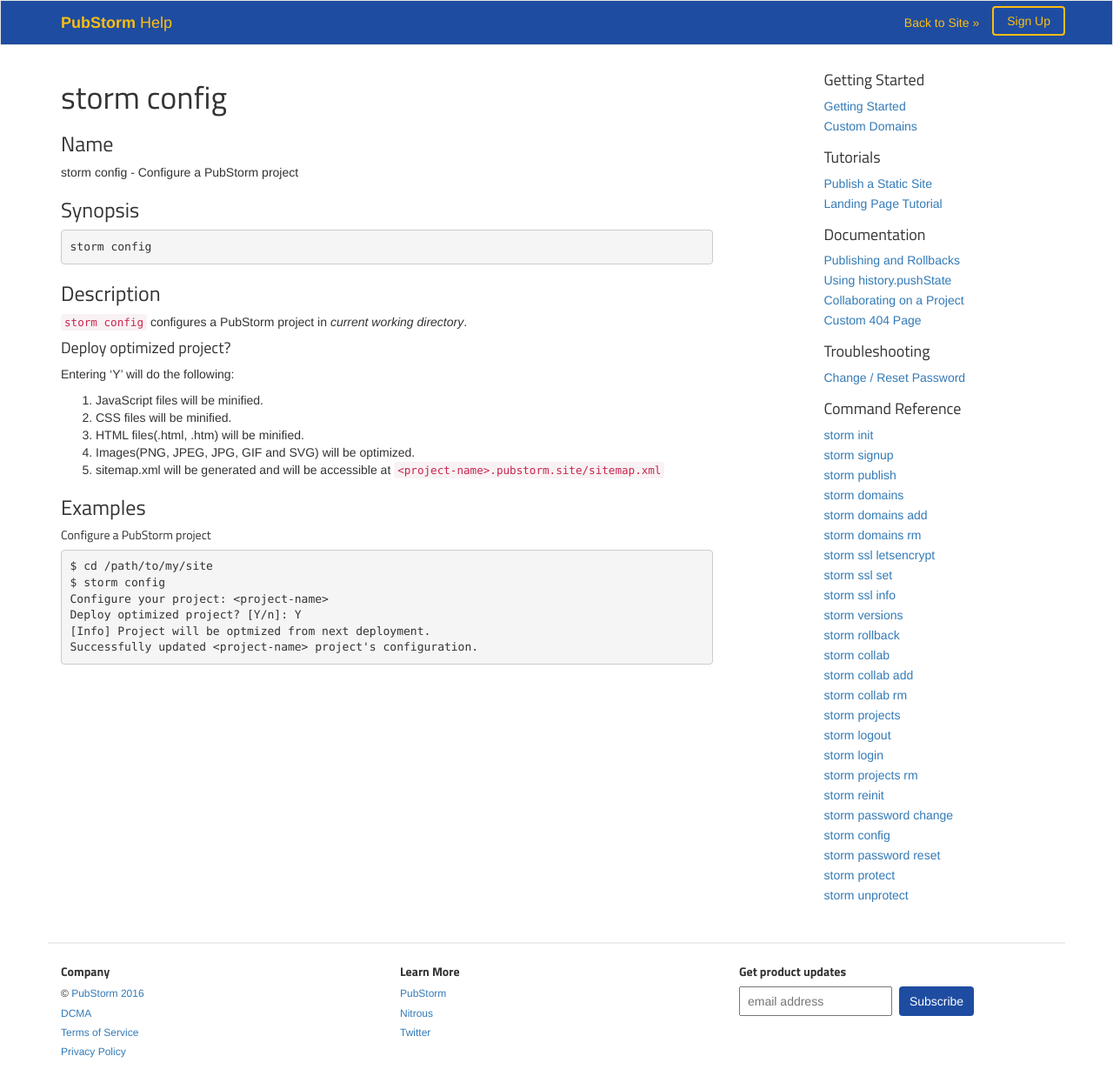
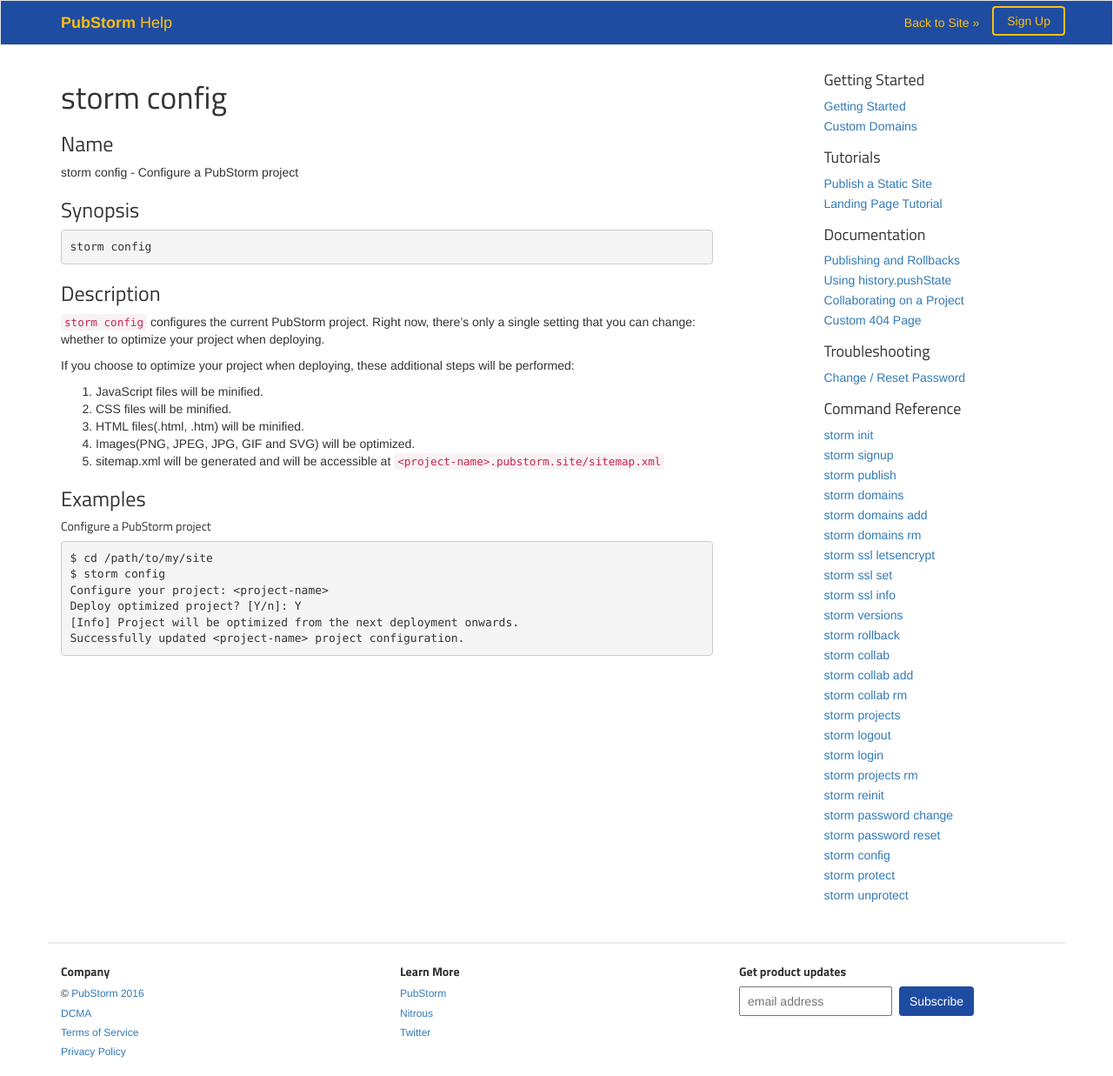
Before and after one commit to nitrous-io/help, a Jekyll site: the page built from _posts/2016-06-16-storm-config.md, in a window 1280 px wide. Shown: the whole page at 87% size. Built offline with Jekyll 4.4.1, drawn with Linux system fonts in a browser that asks for light colours.

Commit message:
Tweak protect, unprotect and config docs.

````diff
--- a/_posts/2016-06-16-storm-config.md
+++ b/_posts/2016-06-16-storm-config.md
@@ -16,12 +16,12 @@ storm config - Configure a PubStorm project
 
 ### Description
 
-`storm config` configures a PubStorm project in _current working
-directory_.
+`storm config` configures the current PubStorm project. Right now, there's only
+a single setting that you can change: whether to optimize your project when
+deploying.
 
-#### Deploy optimized project?
-
-Entering 'Y' will do the following:
+If you choose to optimize your project when deploying, these additional steps
+will be performed:
 
 1. JavaScript files will be minified.
 2. CSS files will be minified.
@@ -39,6 +39,6 @@ $ cd /path/to/my/site
 $ storm config
 Configure your project: <project-name>
 Deploy optimized project? [Y/n]: Y
-[Info] Project will be optmized from next deployment.
-Successfully updated <project-name> project's configuration.
+[Info] Project will be optimized from the next deployment onwards.
+Successfully updated <project-name> project configuration.
 ```
````
Also changed, not shown: other parts of _posts/2016-06-16-storm-config.md (+1 -1 lines), _posts/2016-06-17-storm-protect.md (+5 -4 lines), _posts/2016-06-17-storm-unprotect.md (+4 -4 lines).
